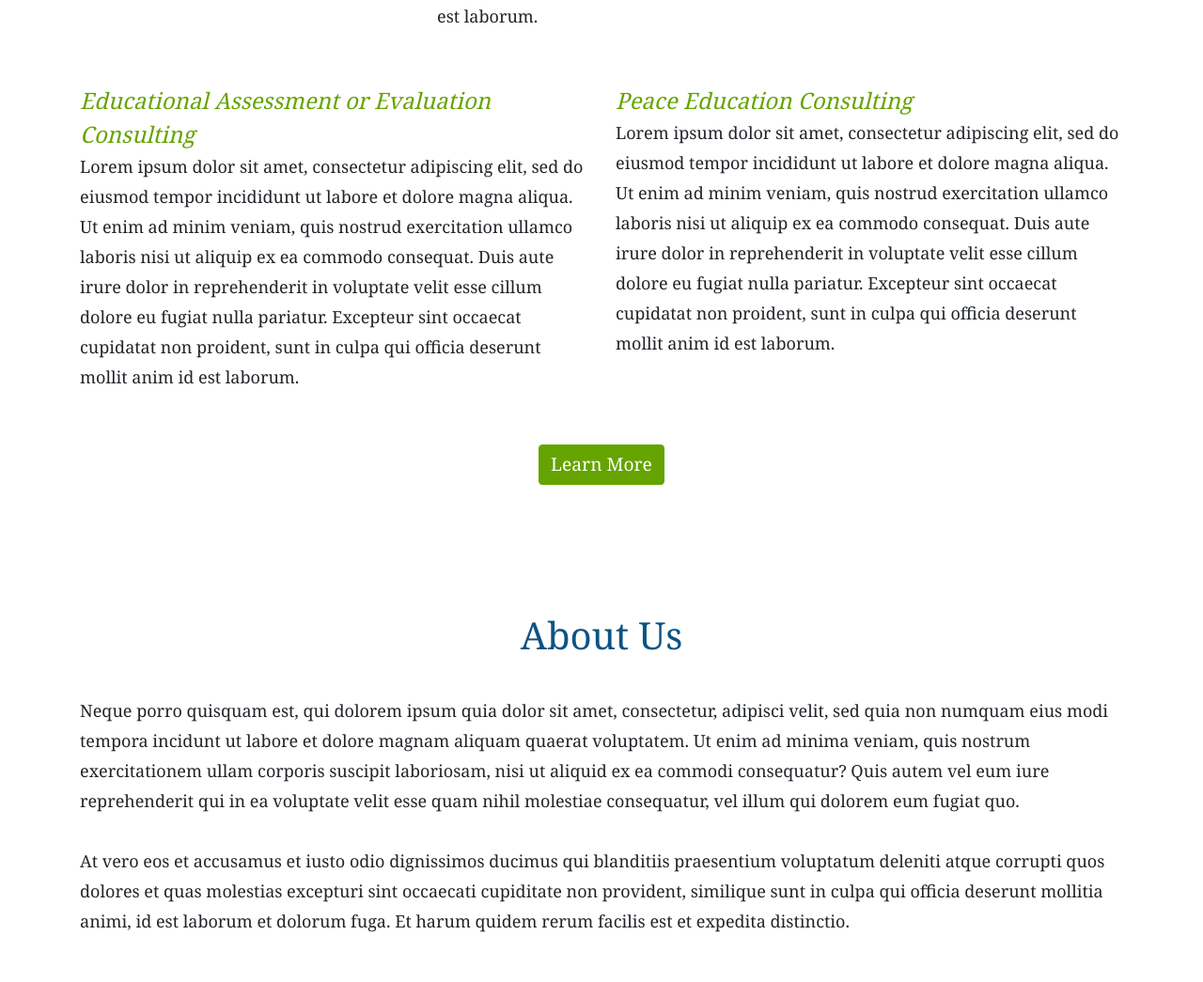
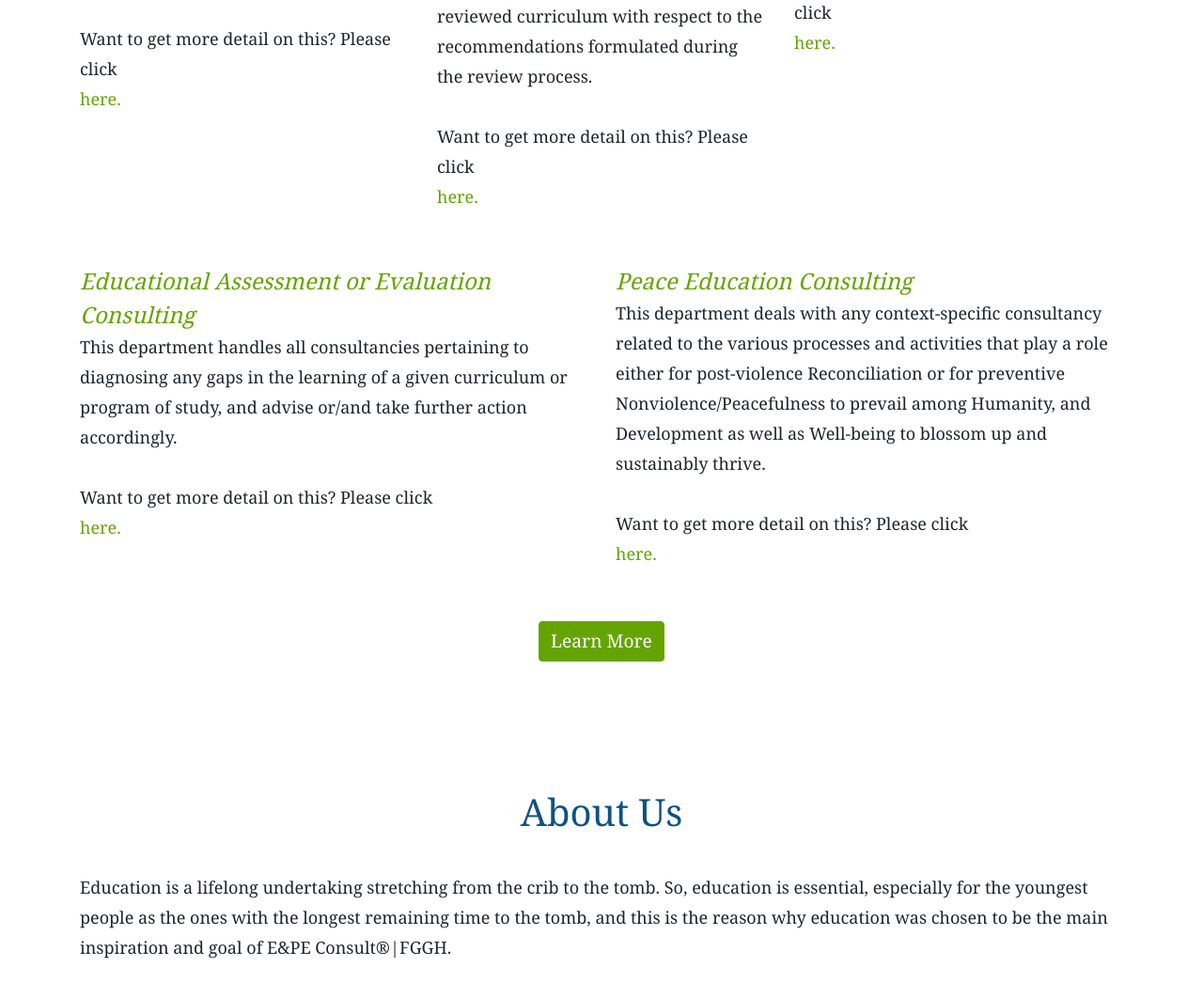
Before and after one commit to jonly03/e-pe, a plain HTML site: page index.html in a window 1280 px wide. Shown: the part 1755-2800 px from the top of the page at 94% size. Drawn offline with nearby package versions, Linux system fonts and the light colour scheme.

Commit message:
about us, service summary & resume

```diff
--- a/index.html
+++ b/index.html
@@ -33,6 +33,9 @@
                 <li class="nav-item">
                     <a class="nav-link custom_nav_link" href="#services">Our Services</a>
                 </li>
+                <li class="nav-item">
+                    <a class="nav-link custom_nav_link" href="#resume">Expertise</a>
+                </li>
             </ul>
         </div>
     </nav>
@@ -61,11 +64,15 @@
                         <a href="#education_quality" class="service_name">Education Quality Consulting</a>
                     </div>
                     <div class="row section_content">
-                        Lorem ipsum dolor sit amet, consectetur adipiscing elit, sed do eiusmod tempor incididunt ut
-                        labore et dolore magna aliqua. Ut enim ad minim veniam, quis nostrud exercitation ullamco
-                        laboris nisi ut aliquip ex ea commodo consequat. Duis aute irure dolor in reprehenderit in
-                        voluptate velit esse cillum dolore eu fugiat nulla pariatur. Excepteur sint occaecat cupidatat
-                        non proident, sunt in culpa qui officia deserunt mollit anim id est laborum.
+                        This department handles all consultancies that require looking into one, some, or all of the
+                        aspects that play a role in determining the quality of education whether Non-Formal or Formal
+                        and, particularly regarding formal education or schooling, at any given level among its
+                        Pre-Primary, Primary, Secondary or High School, and Tertiary levels. Education Quality is not a
+                        dream, and we strive to make it a sure deal for anyone who approaches us in this regard.
+                        <br></br>
+                        Want to get more detail on this? Please click <a
+                            href="https://calendly.com/e-and-pe-consult/60-min-consultation" target="_blank"
+                            rel="noopener noreferrer">here.</a>
                     </div>
                 </div>
                 <div class="col-sm service">
@@ -74,11 +81,16 @@
                             Consulting</a>
                     </div>
                     <div class="row section_content">
-                        Lorem ipsum dolor sit amet, consectetur adipiscing elit, sed do eiusmod tempor incididunt ut
-                        labore et dolore magna aliqua. Ut enim ad minim veniam, quis nostrud exercitation ullamco
-                        laboris nisi ut aliquip ex ea commodo consequat. Duis aute irure dolor in reprehenderit in
-                        voluptate velit esse cillum dolore eu fugiat nulla pariatur. Excepteur sint occaecat cupidatat
-                        non proident, sunt in culpa qui officia deserunt mollit anim id est laborum.
+                        This department deals with all consultancies from any educational institution, body or agency in
+                        relation with the development of a fresh curriculum matching the vision, aims, and needs of that
+                        institution, body or agency at any given time of its evolution, the review of an existing
+                        curriculum that has been being implemented for a long enough period rendering it obsolete, and
+                        the revision of any reviewed curriculum with respect to the recommendations formulated during
+                        the review process.
+                        <br></br>
+                        Want to get more detail on this? Please click <a
+                            href="https://calendly.com/e-and-pe-consult/60-min-consultation" target="_blank"
+                            rel="noopener noreferrer">here.</a>
                     </div>
                 </div>
                 <div class="col-sm service">
@@ -86,11 +98,15 @@
                         <a href="#teacher_dev" class="service_name">Teacher Professional Development Consulting</a>
                     </div>
                     <div class="row section_content">
-                        Lorem ipsum dolor sit amet, consectetur adipiscing elit, sed do eiusmod tempor incididunt ut
-                        labore et dolore magna aliqua. Ut enim ad minim veniam, quis nostrud exercitation ullamco
-                        laboris nisi ut aliquip ex ea commodo consequat. Duis aute irure dolor in reprehenderit in
-                        voluptate velit esse cillum dolore eu fugiat nulla pariatur. Excepteur sint occaecat cupidatat
-                        non proident, sunt in culpa qui officia deserunt mollit anim id est laborum.
+                        This department takes care of all consultancies related to the process of teacher training,
+                        whether from scratch — i.e. initial or pre-service teacher training — or from some lower level
+                        of teaching capacity to an upper one — i.e. teacher capacity strengthening or in-service teacher
+                        training, be it in General Pedagogy or in Specific Teaching & Learning Subjects or Courses of
+                        Study.
+                        <br></br>
+                        Want to get more detail on this? Please click <a
+                            href="https://calendly.com/e-and-pe-consult/60-min-consultation" target="_blank"
+                            rel="noopener noreferrer">here.</a>
                     </div>
                 </div>
             </div>
@@ -101,11 +117,13 @@
                             Consulting</a>
                     </div>
                     <div class="row section_content">
-                        Lorem ipsum dolor sit amet, consectetur adipiscing elit, sed do eiusmod tempor incididunt ut
-                        labore et dolore magna aliqua. Ut enim ad minim veniam, quis nostrud exercitation ullamco
-                        laboris nisi ut aliquip ex ea commodo consequat. Duis aute irure dolor in reprehenderit in
-                        voluptate velit esse cillum dolore eu fugiat nulla pariatur. Excepteur sint occaecat cupidatat
-                        non proident, sunt in culpa qui officia deserunt mollit anim id est laborum.
+                        This department handles all consultancies pertaining to diagnosing any gaps in the learning of a
+                        given curriculum or program of study, and advise or/and take further action accordingly.
+                        <br></br>
+                        Want to get more detail on this? Please click <a
+                            href="https://calendly.com/e-and-pe-consult/60-min-consultation" target="_blank"
+                            rel="noopener noreferrer">here.</a>
+
                     </div>
                 </div>
                 <div class="col-sm service">
@@ -113,11 +131,14 @@
                         <a href="#peace_education" class="service_name">Peace Education Consulting</a>
                     </div>
                     <div class="row section_content">
-                        Lorem ipsum dolor sit amet, consectetur adipiscing elit, sed do eiusmod tempor incididunt ut
-                        labore et dolore magna aliqua. Ut enim ad minim veniam, quis nostrud exercitation ullamco
-                        laboris nisi ut aliquip ex ea commodo consequat. Duis aute irure dolor in reprehenderit in
-                        voluptate velit esse cillum dolore eu fugiat nulla pariatur. Excepteur sint occaecat cupidatat
-                        non proident, sunt in culpa qui officia deserunt mollit anim id est laborum.
+                        This department deals with any context-specific consultancy related to the various processes and
+                        activities that play a role either for post-violence Reconciliation or for preventive
+                        Nonviolence/Peacefulness to prevail among Humanity, and Development as well as Well-being to
+                        blossom up and sustainably thrive.
+                        <br></br>
+                        Want to get more detail on this? Please click <a
+                            href="https://calendly.com/e-and-pe-consult/60-min-consultation" target="_blank"
+                            rel="noopener noreferrer">here.</a>
                     </div>
                 </div>
             </div>
@@ -126,23 +147,23 @@
             </div>
         </div>
     </section>
-
     <section id="about_us">
         <h1 class="header">About Us</h1>
         <div class="container section_content">
-            Neque porro quisquam est, qui dolorem ipsum quia dolor sit amet, consectetur, adipisci velit, sed quia non
-            numquam eius modi tempora incidunt ut labore et dolore magnam aliquam quaerat voluptatem. Ut enim ad minima
-            veniam, quis nostrum exercitationem ullam corporis suscipit laboriosam, nisi ut aliquid ex ea commodi
-            consequatur? Quis autem vel eum iure reprehenderit qui in ea voluptate velit esse quam nihil molestiae
-            consequatur, vel illum qui dolorem eum fugiat quo.
+            Education is a lifelong undertaking stretching from the crib to the tomb. So, education is essential,
+            especially for the youngest people as the ones with the longest remaining time to the tomb, and this is the
+            reason why education was chosen to be the main inspiration and goal of E&PE Consult®|FGGH.
             <br></br>
-            At vero eos et accusamus et iusto odio dignissimos ducimus qui blanditiis praesentium voluptatum deleniti
-            atque corrupti quos dolores et quas molestias excepturi sint occaecati cupiditate non provident, similique
-            sunt in culpa qui officia deserunt mollitia animi, id est laborum et dolorum fuga. Et harum quidem rerum
-            facilis est et expedita distinctio.
+            We are E&PE Consult®|FGGH, a consulting company operating worldwide with the aim of Consulting in Education
+            in general, and in Peace Education in particular, for the Greater Good of Humanity. So, in this respect, we
+            carry out consultancies we are commissioned with by any education provider whether corporate — organization
+            or institution — or individual, at all levels whether global or international, regional, national or local.
+            <br></br>
+            Want to get more detail on this? Please click <a
+                href="https://calendly.com/e-and-pe-consult/60-min-consultation" target="_blank"
+                rel="noopener noreferrer">here.</a>
         </div>
     </section>
-
     <section id="services_more">
         <h1 class="header">Our Services</h1>
         <div class="container">
@@ -292,6 +313,10 @@
             </div>
         </div>
     </section>
+    <section>
+        <h1 class="header">Our Expertise</h1>
+        <iframe id="resume" src="./resources/Erasme Rwanamiza_cv.pdf" frameborder="0"></iframe>
+    </section>
     <section id="footer_container">
         <div class="footer">
             You care about Education in general and/or Peace Education in particular?
--- a/styles.css
+++ b/styles.css
@@ -24,6 +24,11 @@ body {
   align-items: center;
   margin-bottom: 4em;
   text-align: center;
+}
+
+#resume {
+  width: 100%;
+  height: 100vh;
 }
 
 #footer_container {
```
Also changed, not shown: 1 other file.
